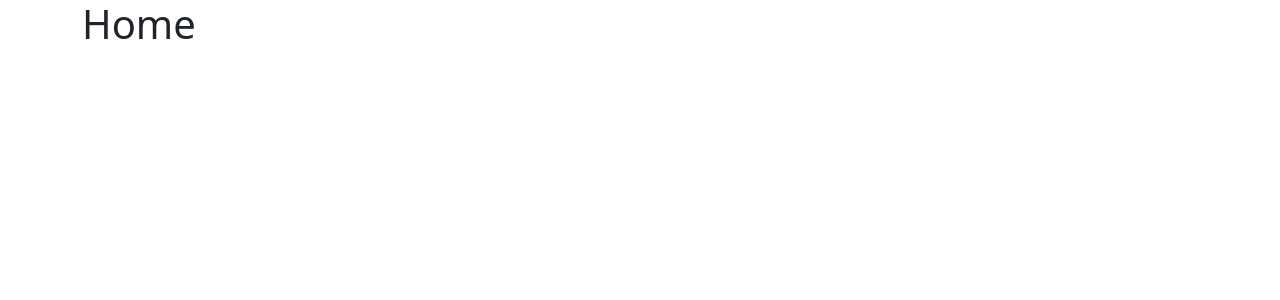
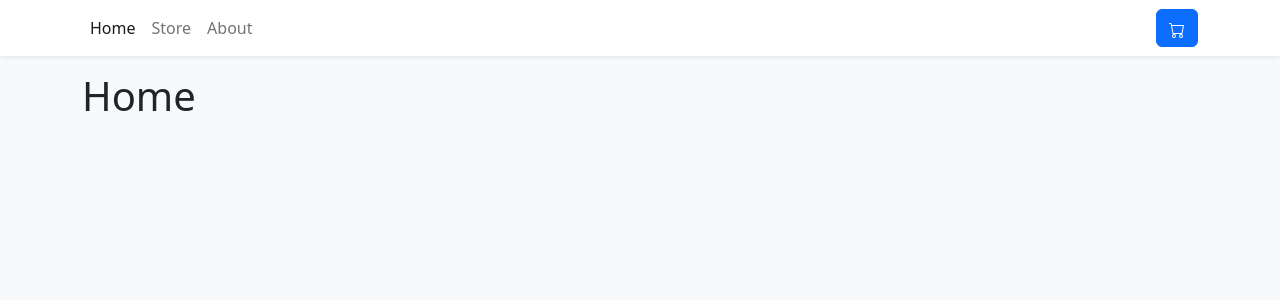
Before and after one commit to 41CharlesLi/ts-react-shopping, a React (Vite) app: page / in a window 1280 px wide. Shown: the top 300 px of the page. Built offline with nearby package versions, Linux system fonts and the light colour scheme.

Commit message:
navbar setup

```diff
--- a/index.html
+++ b/index.html
@@ -6,7 +6,7 @@
         <meta name="viewport" content="width=device-width, initial-scale=1.0" />
         <title>Vite + React + TS</title>
     </head>
-  <body>
+    <body class="bg-light">
         <div id="root"></div>
         <script type="module" src="/src/main.tsx"></script>
     </body>
--- a/src/App.tsx
+++ b/src/App.tsx
@@ -7,6 +7,8 @@ import { Container } from "react-bootstrap";
 
 function App() {
     return (
+        <>
+            <Navbar />
             <Container className="mb-4">
                 <Routes>
                     <Route path="/" element={<Home />} />
@@ -14,6 +16,7 @@ function App() {
                     <Route path="/about" element={<About />} />
                 </Routes>
             </Container>
+        </>
     );
 }
 
--- a/src/components/Navbar.tsx
+++ b/src/components/Navbar.tsx
@@ -1 +1,35 @@
-export function Navbar() {}
+import { Container, Nav, Button, Navbar as NavbarBoot } from "react-bootstrap";
+import { NavLink } from "react-router-dom";
+
+export function Navbar() {
+    return (
+        <NavbarBoot className="bg-white shadow-sm mb-3">
+            <Container>
+                <Nav className="me-auto">
+                    <Nav.Link to="/" as={NavLink}>
+                        Home
+                    </Nav.Link>
+                    <Nav.Link to="/store" as={NavLink}>
+                        Store
+                    </Nav.Link>
+                    <Nav.Link to="/about" as={NavLink}>
+                        About
+                    </Nav.Link>
+                </Nav>
+                <Button>
+                    <svg
+                        xmlns="http://www.w3.org/2000/svg"
+                        width="16"
+                        height="16"
+                        fill="currentColor"
+                        class="bi bi-cart"
+                        viewBox="0 0 16 16"
+                    >
+                        {" "}
+                        <path d="M0 1.5A.5.5 0 0 1 .5 1H2a.5.5 0 0 1 .485.379L2.89 3H14.5a.5.5 0 0 1 .491.592l-1.5 8A.5.5 0 0 1 13 12H4a.5.5 0 0 1-.491-.408L2.01 3.607 1.61 2H.5a.5.5 0 0 1-.5-.5zM3.102 4l1.313 7h8.17l1.313-7H3.102zM5 12a2 2 0 1 0 0 4 2 2 0 0 0 0-4zm7 0a2 2 0 1 0 0 4 2 2 0 0 0 0-4zm-7 1a1 1 0 1 1 0 2 1 1 0 0 1 0-2zm7 0a1 1 0 1 1 0 2 1 1 0 0 1 0-2z" />{" "}
+                    </svg>
+                </Button>
+            </Container>
+        </NavbarBoot>
+    );
+}
```
Lines whose indentation alone changed are shown as unchanged.
